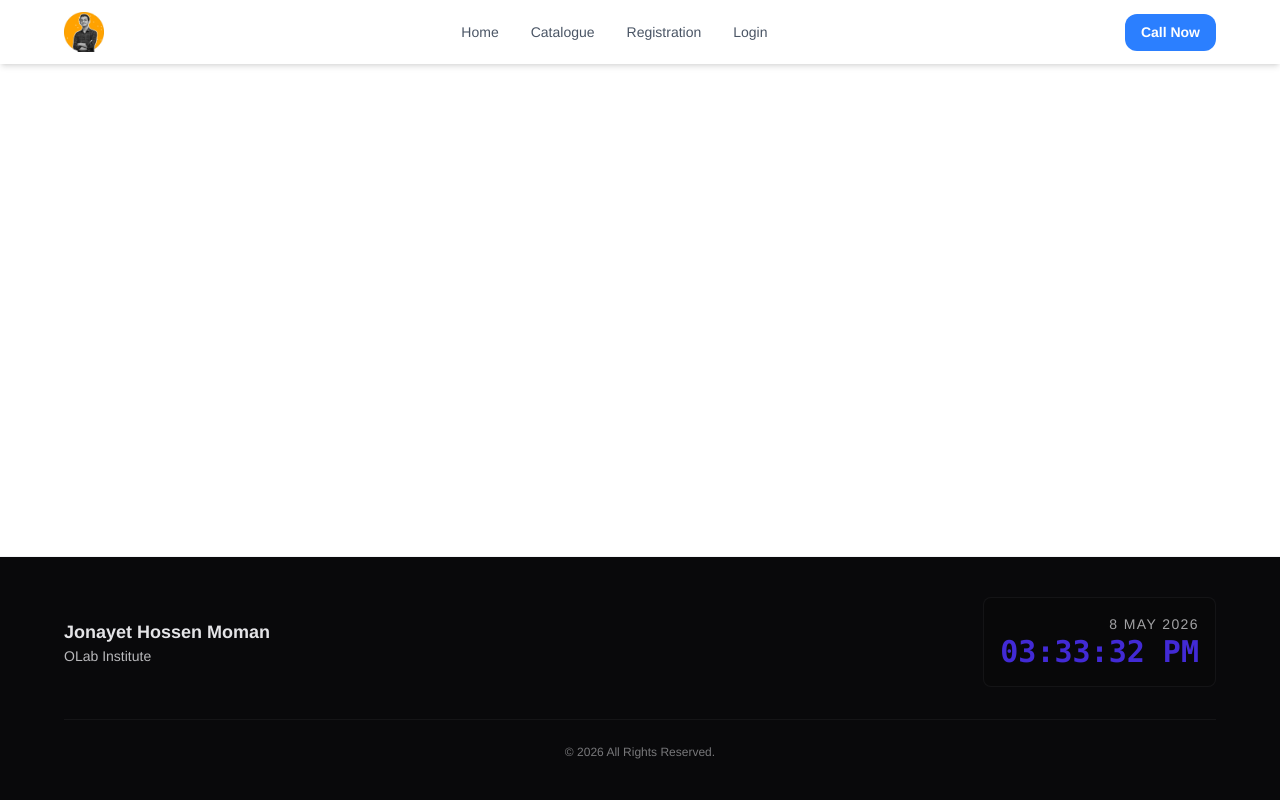
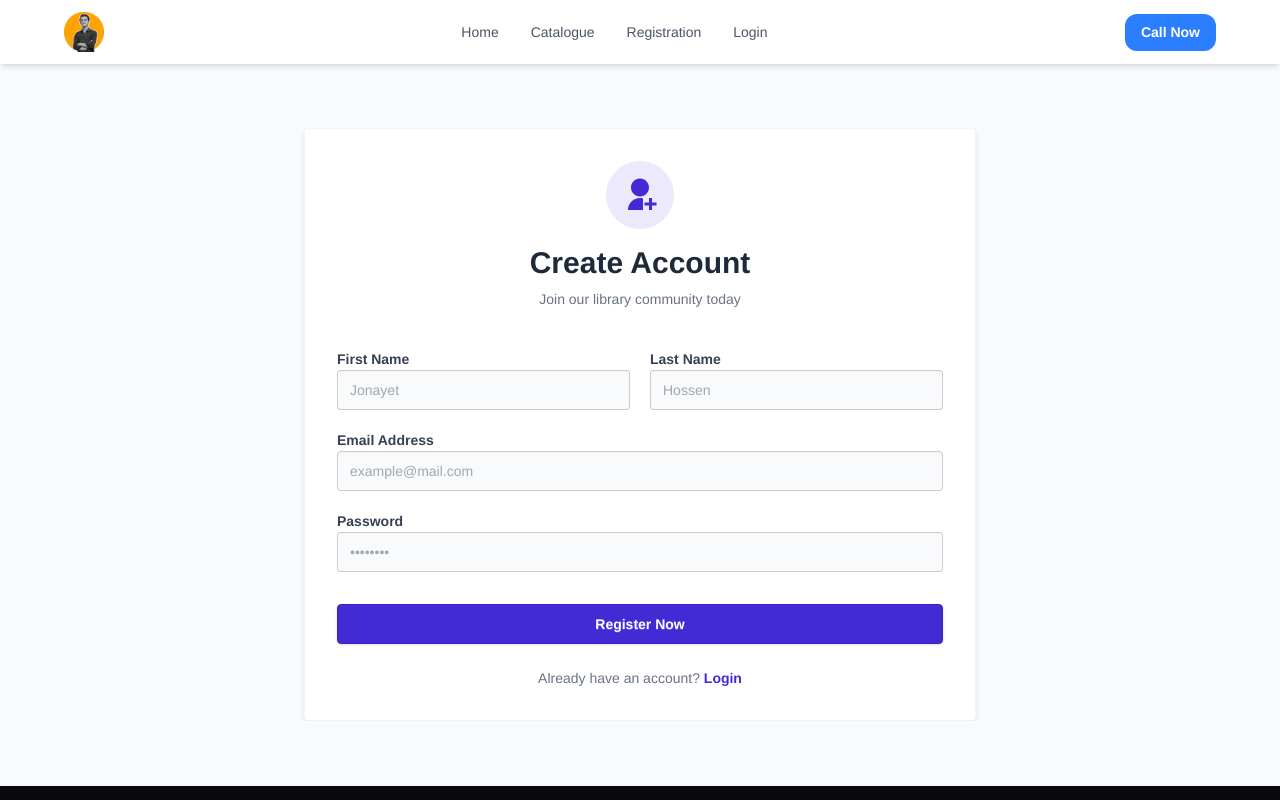
Before and after one commit to jonayethossen/Book-Store-, a React (Vite) app: page /registration in a window 1280 px wide. Shown: the top 800 px of the page. Built offline with nearby package versions, Linux system fonts and the light colour scheme.

Commit message:
Book Store is Done

```diff
--- a/src/pages/LoginPage.jsx
+++ b/src/pages/LoginPage.jsx
@@ -1,3 +1,87 @@
+import { RiLoginBoxFill } from "react-icons/ri";
+import { NavLink } from "react-router-dom"; // NavLink ইমপোর্ট নিশ্চিত করুন
+import Container from "../components/Container";
+
 export default function LoginPage() {
-  return <div>Login Page</div>;
+  return (
+    <section className="bg-gray-50 py-16 min-h-[80vh] text-primary-text flex items-center">
+      <Container>
+        {/* মেইন কার্ড - শ্যাডো এবং বর্ডার রেজিস্ট্রেশন পেজের মতো */}
+        <div className="max-w-md mx-auto bg-white p-10 rounded-sm shadow-md border border-gray-100">
+          {/* হেডার পার্ট - আইকন স্টাইল মেম্বার্স প্রোফাইলের মতো */}
+          <div className="flex flex-col items-center mb-10">
+            <div className="bg-primary/10 p-4 rounded-full mb-4">
+              <RiLoginBoxFill className="text-4xl text-primary" />
+            </div>
+            <h2 className="text-3xl font-bold text-gray-800">Welcome Back</h2>
+            <p className="text-gray-500 text-sm mt-2">
+              Please enter your details to login
+            </p>
+          </div>
+
+          {/* লগইন ফর্ম */}
+          <form className="space-y-6">
+            <div className="form-control">
+              <label className="label font-semibold text-sm text-gray-700">
+                Email Address
+              </label>
+              <input
+                type="email"
+                placeholder="nabil@example.com"
+                className="input input-bordered focus:outline-primary rounded-sm bg-gray-50 w-full"
+                required
+              />
+            </div>
+
+            <div className="form-control">
+              <div className="flex justify-between items-center mb-1">
+                <label className="label font-semibold text-sm text-gray-700 p-0">
+                  Password
+                </label>
+                <span className="text-xs text-primary cursor-pointer hover:underline font-medium">
+                  Forgot Password?
+                </span>
+              </div>
+              <input
+                type="password"
+                placeholder="••••••••"
+                className="input input-bordered focus:outline-primary rounded-sm bg-gray-50 w-full"
+                required
+              />
+            </div>
+
+            {/* রিমেম্বার মি চেকবক্স */}
+            <div className="flex items-center gap-2">
+              <input
+                type="checkbox"
+                className="checkbox checkbox-primary checkbox-xs rounded-sm"
+              />
+              <span className="text-sm text-gray-600">Remember me</span>
+            </div>
+
+            {/* সাবমিট বাটন - এখানে NavLink এর বদলে বাটন ব্যবহার করা হয়েছে */}
+            <div className="form-control mt-8">
+              <button
+                type="submit"
+                className="btn btn-primary text-white w-full rounded-sm shadow-sm hover:shadow-md transition-all duration-300"
+              >
+                Login
+              </button>
+            </div>
+
+            {/* রেজিস্ট্রেশন লিঙ্ক - NavLink ব্যবহার করে */}
+            <p className="text-center text-sm text-gray-500 mt-6">
+              Don't have an account?{" "}
+              <NavLink
+                to="/registration"
+                className="text-primary font-bold cursor-pointer hover:underline"
+              >
+                Register
+              </NavLink>
+            </p>
+          </form>
+        </div>
+      </Container>
+    </section>
+  );
 }
--- a/src/pages/RegistrationPage.jsx
+++ b/src/pages/RegistrationPage.jsx
@@ -1,3 +1,92 @@
+import { RiUserAddFill } from "react-icons/ri";
+import Container from "../components/Container";
+import { NavLink } from "react-router";
+
 export default function RegistrationPage() {
-  return <div className="">This is registration page</div>;
+  return (
+    <section className="bg-gray-50 py-16 min-h-[80vh] text-primary-text flex items-center">
+      <Container>
+        {/* মেইন কার্ড - শ্যাডো এবং বর্ডার মেম্বার ফিডব্যাক সেকশনের মতো */}
+        <div className="max-w-2xl mx-auto bg-white p-8 rounded-sm shadow-md border border-gray-100">
+          {/* হেডার পার্ট - আইকন স্টাইল মেম্বার্স প্রোফাইলের মতো */}
+          <div className="flex flex-col items-center mb-10">
+            <div className="bg-primary/10 p-4 rounded-full mb-4">
+              <RiUserAddFill className="text-4xl text-primary" />
+            </div>
+            <h2 className="text-3xl font-bold text-gray-800">Create Account</h2>
+            <p className="text-gray-500 text-sm mt-2">
+              Join our library community today
+            </p>
+          </div>
+
+          {/* রেজিস্ট্রেশন ফর্ম */}
+          <form className="space-y-5">
+            {/* ফার্স্ট এবং লাস্ট নেম - নিউ অ্যারাইভালস গ্রিডের মতো রেসপন্সিভ */}
+            <div className="grid grid-cols-1 md:grid-cols-2 gap-5">
+              <div className="form-control">
+                <label className="label font-semibold text-sm text-gray-700">
+                  First Name
+                </label>
+                <input
+                  type="text"
+                  placeholder="Jonayet"
+                  className="input input-bordered focus:outline-primary rounded-sm bg-gray-50 w-full"
+                />
+              </div>
+              <div className="form-control">
+                <label className="label font-semibold text-sm text-gray-700">
+                  Last Name
+                </label>
+                <input
+                  type="text"
+                  placeholder="Hossen"
+                  className="input input-bordered focus:outline-primary rounded-sm bg-gray-50 w-full"
+                />
+              </div>
+            </div>
+
+            <div className="form-control">
+              <label className="label font-semibold text-sm text-gray-700">
+                Email Address
+              </label>
+              <input
+                type="email"
+                placeholder="example@mail.com"
+                className="input input-bordered focus:outline-primary rounded-sm bg-gray-50 w-full"
+              />
+            </div>
+
+            <div className="form-control">
+              <label className="label font-semibold text-sm text-gray-700">
+                Password
+              </label>
+              <input
+                type="password"
+                placeholder="••••••••"
+                className="input input-bordered focus:outline-primary rounded-sm bg-gray-50 w-full"
+              />
+            </div>
+
+            {/* বাটন স্টাইল - বেস্ট সেলার সেকশনের বাটনের মতো ক্লিন */}
+            <div className="form-control mt-8">
+              <button className="btn btn-primary text-white w-full rounded-sm shadow-sm hover:shadow-md transition-all duration-300">
+                Register Now
+              </button>
+            </div>
+
+            {/* লগইন লিঙ্ক */}
+            <p className="text-center text-sm text-gray-500 mt-6">
+              Already have an account?{" "}
+              <NavLink
+                to="/login"
+                className="text-primary font-bold cursor-pointer hover:underline"
+              >
+                Login
+              </NavLink>
+            </p>
+          </form>
+        </div>
+      </Container>
+    </section>
+  );
 }
```
